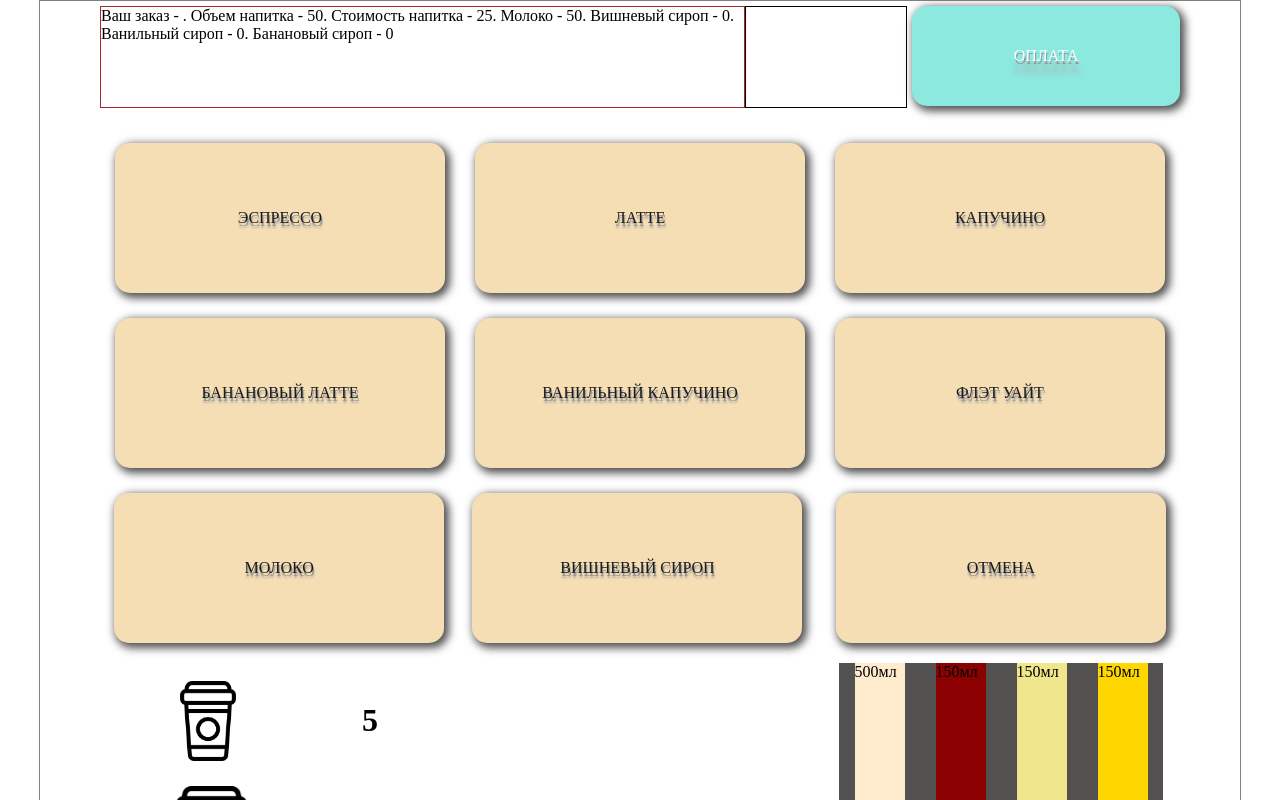
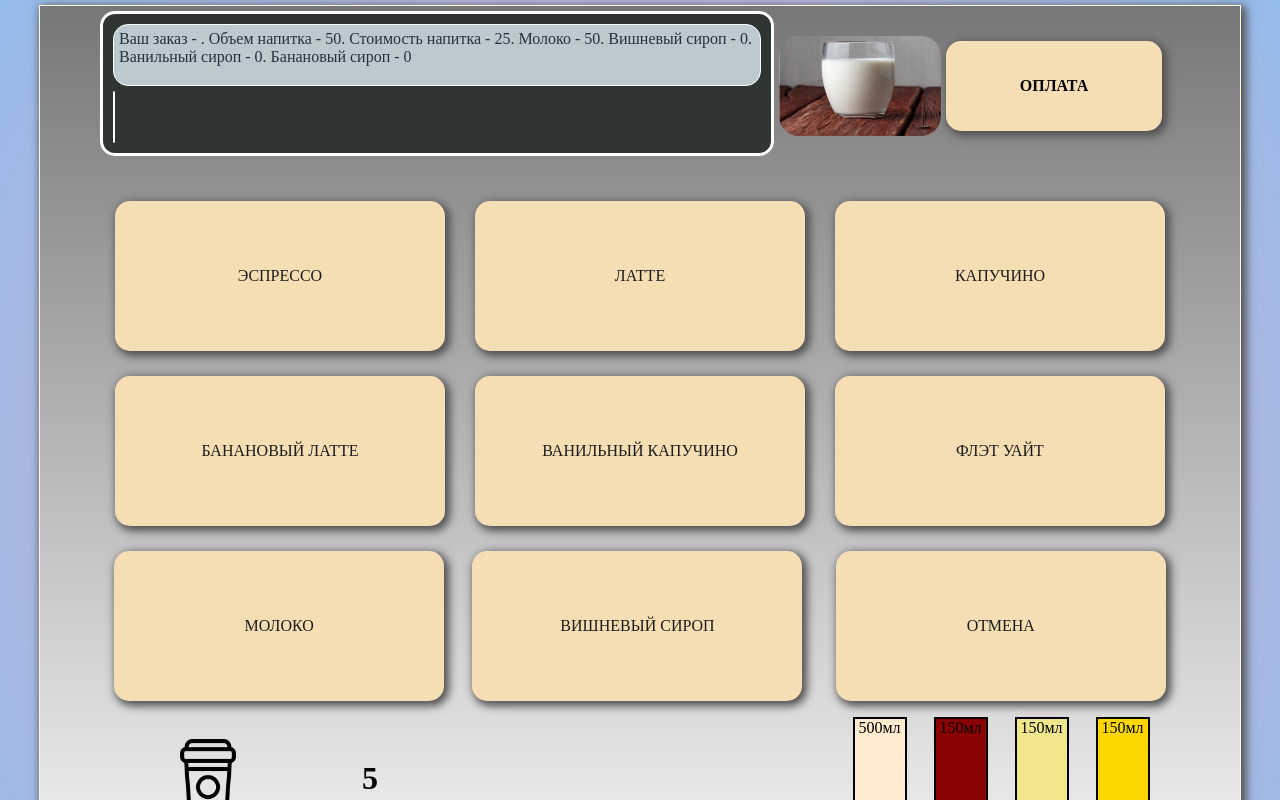
Before and after one commit to uxanovav/coffee-machine, a plain HTML site: page index.html in a window 1280 px wide. Both pictures are taken after a click on the element "МОЛОКО". Shown: the top 800 px of the page. Drawn offline with Linux system fonts and the light colour scheme.

Commit message:
feat: create markup and fix some function

```diff
--- a/index.html
+++ b/index.html
@@ -16,7 +16,7 @@
           <div class="progress-bar">
         </div>
         </div>
-        <div class="price"></div>
+        <div class="image-cup"></div>
         <div class="paybutton" data-key="pay">ОПЛАТА</div>
       </section>
       <section class="button-section">
--- a/index.js
+++ b/index.js
@@ -5,6 +5,7 @@ const screen = document.querySelector(".screen");
 const cancelButton = document.querySelector(".cancel-button");
 const cup = document.querySelector(".cup");
 const pay = document.querySelector(".paybutton");
+const imageCup = document.querySelector(".image-cup");
 const middleCupCounter = document.querySelector("#middlecup-count");
 const bigCupCounter = document.querySelector("#bigcup-count");
 const progressBar = document.querySelector(".progress-bar");
@@ -16,6 +17,7 @@ const vanillaIndicator = document.querySelector(".vanilla");
 const vanillaBankVolumePerc = options.vanillasyrop.count * 0.01;
 const bananaIndicator = document.querySelector(".banana");
 const bananaBankVolumePerc = options.bananasyrop.count * 0.01;
+var img = "";
 var cupIs = true;
 var customDrink = false;
 var interval = 0;
@@ -102,32 +104,54 @@ function createDrink() {
   options.bananasyrop.count -= drink.totalBananaSyrVolume;
   options.vanillasyrop.count -= drink.totalVanillaSyrVolume;
   options.milk.count -= drink.totalMilkVolume;
+  setImageAndInterval();
+  changeProgress();
+  checkStatus();
+  muteAll();
+  pay.classList.add("muted");
+}
+
+function setImageAndInterval() {
+  if (drink.mainDrink == "" && drink.totalMilkVolume > 0) {
+    img = "./milk.jpg";
+    showImg();
+  }
+  if (drink.mainDrink != "") {
     switch (drink.mainDrink) {
       case "espresso":
         interval = 3000;
+        img = "./espresso.jpg";
         break;
       case "latte":
         interval = 3000;
+        img = "./kofe-latte.jpg";
         break;
       case "сappuccino":
         interval = 3000;
+        img = "./cappuccino.jpg";
         break;
       case "bananalatte":
         interval = 5000;
+        img = "./bananalatte.jpg";
         break;
       case "vanillaсappuccino":
         interval = 5000;
+        img = "./vcap.jpg";
         break;
       case "flatwhite":
         interval = 5000;
+        img = "./flat.jpg";
         break;
     }
     if (customDrink) {
       interval = 8000;
     }
-  changeProgress();
-  checkStatus();
-  muteAll();
+    showImg();
+  }
+}
+
+function showImg() {
+  imageCup.innerHTML = `<img src=${img} class="coffee-image"  width = 100% height = "100px">`;
 }
 
 function changeProgress() {
@@ -144,8 +168,8 @@ function changeProgress() {
 }
 
 function showCup() {
-  cup.innerHTML = "<img class = 'coffe-cup' src = './cup.png' />"
-  cup.addEventListener('click',() =>{
+  cup.innerHTML = "<img class = 'coffe-cup' src = './cup.png' />";
+  cup.addEventListener("click", () => {
     resetDrink();
   });
 }
@@ -164,13 +188,15 @@ function resetDrink() {
   progressBar.innerHTML = "";
   progressBar.style.transition = `0s`;
   cup.innerHTML = "";
-  cup.removeEventListener("click",resetDrink,false);
+  cup.removeEventListener("click", resetDrink, false);
   interval = 0;
   customDrink = false;
   checkStatus();
+  imageCup.innerHTML = "";
 }
 
 function checkStatus() {
+  setImageAndInterval();
   mainDrinkButtons.forEach((element) => {
     element.classList.remove("muted");
   });
--- a/style.css
+++ b/style.css
@@ -1,13 +1,26 @@
 body {
   margin: 0;
+  background: rgb(238, 174, 202);
+  background: radial-gradient(
+    circle,
+    rgba(238, 174, 202, 1) 0%,
+    rgba(148, 187, 233, 1) 100%
+  );
 }
 .wrapper {
-  margin: 0 auto;
+  border: cornsilk 1px solid;
+  height: 100%;
+  margin: 5px auto;
   display: flex;
   flex-direction: column;
   width: 1200px;
-  height: 100%;
-  border: 1px solid gray;
+  background: rgb(255, 255, 255);
+  background: linear-gradient(
+    0deg,
+    rgba(255, 255, 255, 1) 0%,
+    rgb(119, 119, 119) 100%
+  );
+  box-shadow: 3px 3px 9px 2px #504f4f;
 }
 
 .header-section {
@@ -17,9 +30,8 @@ body {
   padding: 5px;
 }
 
-.price {
+.image-cup {
   width: 15%;
-  border: 1px black solid;
 }
 
 .cancel-button {
@@ -34,6 +46,7 @@ body {
 }
 
 .button-section {
+  margin-top: 50px;
   display: flex;
   flex-wrap: wrap;
   justify-content: space-around;
@@ -54,7 +67,6 @@ body {
   background-color: wheat;
   box-shadow: 3px 3px 9px 2px #504f4f;
   color: #1d1b1b;
-  text-shadow: 1px 3px 0 #969696, 1px 5px 2px #aba8a8;
 }
 
 .cup-section {
@@ -73,22 +85,22 @@ body {
 }
 
 .paybutton {
-  width: 25%;
-  height: 100px;
+  width: 20%;
+  height: 90px;
   border-radius: 15px;
-  background-color: rgb(140, 233, 224);
-  margin-left: 5px;
+  background-color: wheat;
+  margin-top: 30px;
+  margin-left: 10px;
   display: flex;
   align-items: center;
   justify-content: center;
   cursor: pointer;
   box-shadow: 3px 3px 9px 2px #504f4f;
-  color: #ffffff;
-  text-shadow: 1px 3px 0 #969696, 1px 13px 5px #aba8a8;
+  color: #030101;
+  font-weight: bold;
 }
 
 .addons-status {
-  background-color: rgb(83, 80, 80);
   margin: 10px;
   width: 30%;
 
@@ -115,6 +127,8 @@ body {
 .milk {
   height: 100%;
   width: 50px;
+  border: 2px solid black;
+  text-align: center;
   background-color: blanchedalmond;
   transition: 1.5s ease;
 }
@@ -122,6 +136,8 @@ body {
 .cherry {
   height: 100%;
   width: 50px;
+  border: 2px solid black;
+  text-align: center;
   background-color: darkred;
   transition: 1.5s ease;
 }
@@ -129,6 +145,8 @@ body {
 .vanilla {
   height: 100%;
   width: 50px;
+  border: 2px solid black;
+  text-align: center;
   background-color: khaki;
   transition: 1.5s ease;
 }
@@ -136,27 +154,46 @@ body {
 .banana {
   height: 100%;
   width: 50px;
+  border: 2px solid black;
+  text-align: center;
   background-color: gold;
   transition: 1.5s ease;
 }
 
 .monitor {
+  background-color: rgb(46, 53, 51);
+  padding: 10px;
+  border: 3px solid rgb(255, 255, 255);
   width: 60%;
-  border: brown 1px solid;
   display: flex;
   flex-direction: column;
+  margin-bottom: 10px;
+  border-radius: 15px;
 }
 
 .screen {
-  width: 100%;
   height: 50px;
+  background-color: #bcc9ce;
+  color: rgb(41, 47, 65);
+  border: #ffffff 1px solid;
+  padding: 5px;
+  border-radius: 15px;
 }
 
 .progress-bar {
+  margin-top: 5px;
   display: flex;
   justify-content: center;
   align-items: center;
-  background-color: brown;
+  border: 1px solid white;
+  border-radius: 15px;
+  background: rgb(131, 58, 180);
+  background: linear-gradient(
+    90deg,
+    rgba(131, 58, 180, 1) 0%,
+    rgba(253, 29, 29, 1) 50%,
+    rgba(252, 176, 69, 1) 100%
+  );
   width: 0%;
   height: 50px;
   color: white;
@@ -171,6 +208,13 @@ body {
 }
 
 .muted {
-  background-color: gray;
+  background-color: rgb(185, 185, 185);
   pointer-events: none;
+  color: black;
 }
+
+.coffee-image {
+  margin: 5px;
+  margin-top: 25px;
+  border-radius: 20px;
+}
```
Also changed, not shown: bananalatte.jpg (added), cappuccino.jpg (added), espresso.jpg (added), finalcup.png (added), kofe-latte.jpg (added), milk.jpg (added), vcap.jpg (added), 1 other file. Lines whose indentation alone changed are shown as unchanged.
